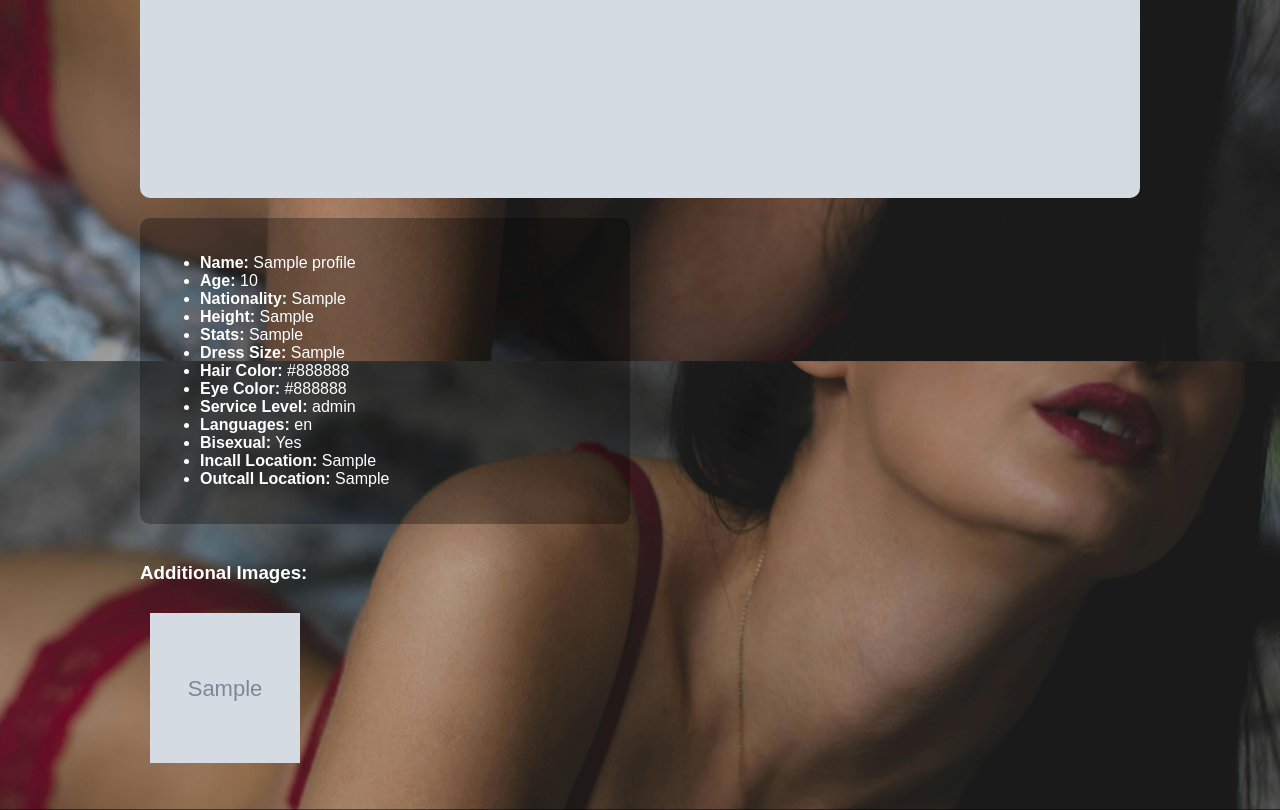
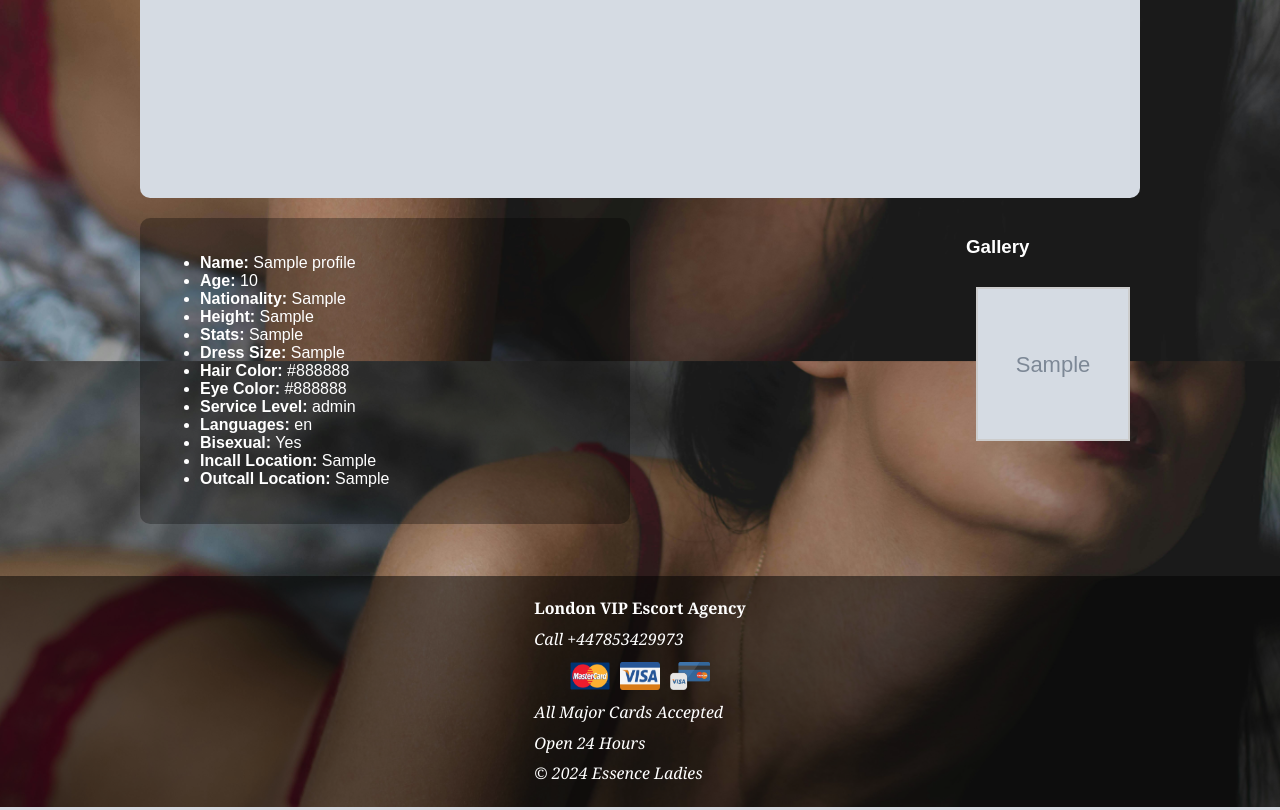
Before and after one commit to ikechiamaka/EssenceLadies_WebApp, a Flask app: page /profile/1 in a window 1280 px wide. Shown: the part 1309-2119 px from the top of the page. Run offline with Flask 3, Linux system fonts and the light colour scheme; tables that the repository leaves empty hold one stand-in row (values such as "Sample post"); grey boxes marked "Sample" are stand-in pictures.

Commit message:
profile.html

```diff
--- a/app/templates/profile.html
+++ b/app/templates/profile.html
@@ -8,7 +8,7 @@
         <a href="{{ url_for('bookings', escort_name=profile.name) }}" class="btn btn-primary">Book Now</a>
     </div>
     <div class="profile-picture">
-        <img src="{{ url_for('static', filename='uploads/' + profile.profile_picture) }}" alt="{{ profile.name }}">
+        <img src="{{ url_for('static', filename='uploads/' + profile.profile_picture) }}" alt="{{ profile.name }}" id="main-image">
     </div>
     <div class="details">
         <ul>
@@ -27,12 +27,87 @@
             <li><strong>Outcall Location:</strong> {{ profile.outcall_location }}</li>
         </ul>
     </div>
+
+    <!-- Display additional images -->
+    <div class="additional-images">
+        <h3>Gallery</h3>
+        <div class="gallery">
+            {% for image in profile.images %}
+            <img src="{{ url_for('static', filename='uploads/' + image.image_filename) }}" alt="{{ profile.name }}" class="thumbnail" onclick="openModal('{{ url_for('static', filename='uploads/' + image.image_filename) }}')">
+            {% endfor %}
+        </div>
+    </div>
 </div>
 
-<div class="additional-images">
-    <h3>Additional Images:</h3>
-    {% for image in profile.images %}
-    <img src="{{ url_for('static', filename='uploads/' + image.image_filename) }}" alt="Escort Image">
-    {% endfor %}
+<!-- Modal for enlarged images -->
+<div id="imageModal" class="modal" onclick="closeModal()">
+    <span class="close" onclick="closeModal()">&times;</span>
+    <img class="modal-content" id="modal-image">
 </div>
+
+<style>
+    .gallery {
+        display: flex;
+        gap: 10px;
+    }
+    .thumbnail {
+        width: 100px;
+        cursor: pointer;
+        border: 2px solid #ccc;
+        transition: border-color 0.3s ease;
+    }
+    .thumbnail:hover {
+        border-color: #007bff;
+    }
+    .modal {
+        display: none; /* Hidden by default */
+        position: fixed; /* Stay in place */
+        z-index: 1000; /* Sit on top */
+        padding-top: 60px; /* Location of the box */
+        left: 0;
+        top: 0;
+        width: 100%; /* Full width */
+        height: 100%; /* Full height */
+        overflow: auto; /* Enable scroll if needed */
+        background-color: rgb(0,0,0); /* Fallback color */
+        background-color: rgba(0,0,0,0.9); /* Black w/ opacity */
+    }
+    .modal-content {
+        margin: auto;
+        display: block;
+        width: 80%;
+        max-width: 700px;
+    }
+    .close {
+        position: absolute;
+        top: 15px;
+        right: 35px;
+        color: #fff;
+        font-size: 40px;
+        font-weight: bold;
+        transition: 0.3s;
+        cursor: pointer;
+    }
+    .close:hover,
+    .close:focus {
+        color: #bbb;
+        text-decoration: none;
+        cursor: pointer;
+    }
+</style>
+
+<script>
+    function openModal(imageSrc) {
+        var modal = document.getElementById('imageModal');
+        var modalImage = document.getElementById('modal-image');
+        modal.style.display = "block";
+        modalImage.src = imageSrc;
+    }
+
+    function closeModal() {
+        var modal = document.getElementById('imageModal');
+        modal.style.display = "none";
+    }
+</script>
+
 {% endblock %}
```
